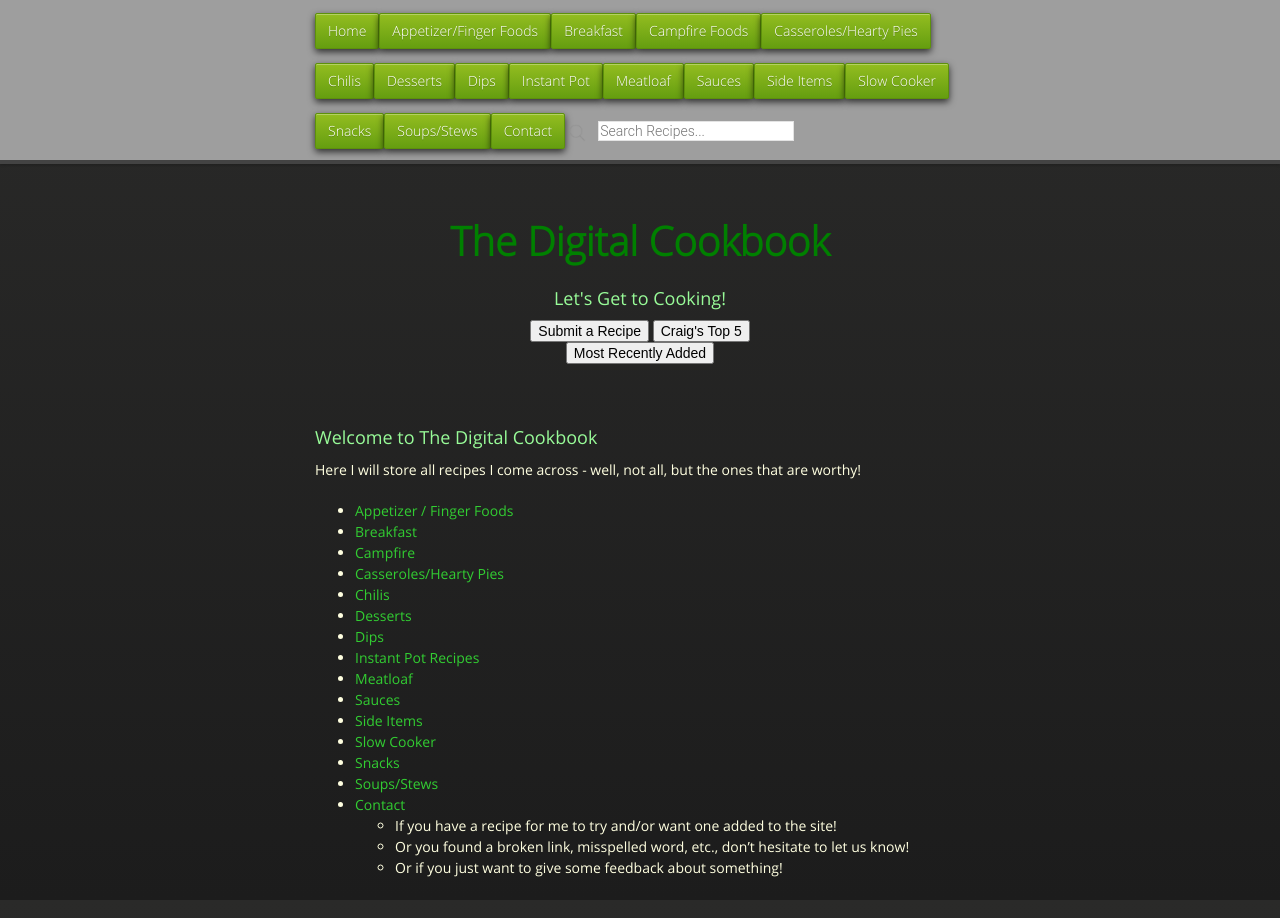
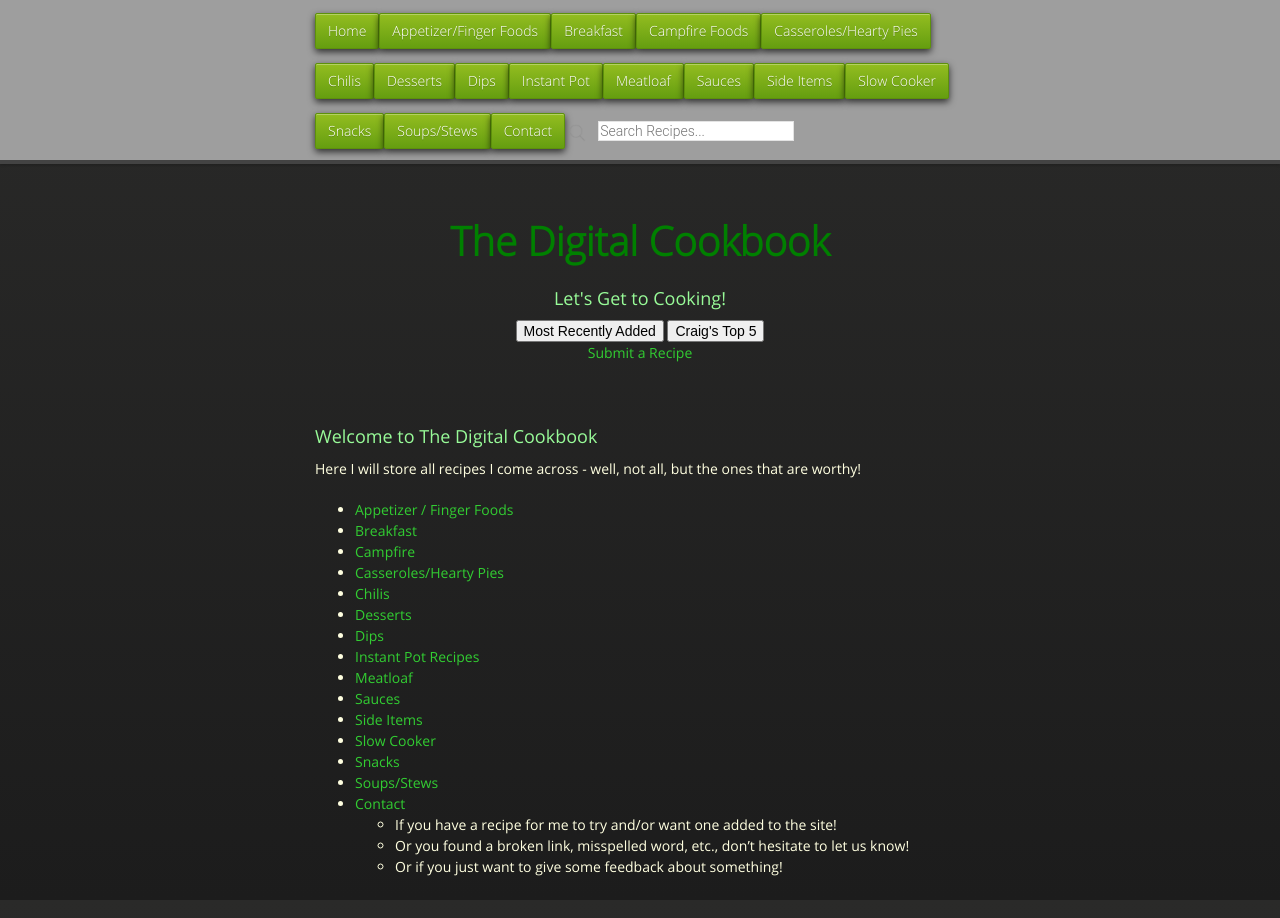
Before and after one commit to cmwillett/TheDigitalCookbook, a Jekyll site: the page built from index.md, in a window 1280 px wide. Built offline with Jekyll 4.4.1, drawn with Linux system fonts in a browser that asks for light colours; nearby versions of some CDN libraries.

Commit message:
Update default.html

```diff
--- a/_layouts/default.html
+++ b/_layouts/default.html
@@ -65,12 +65,11 @@ tipue_search_active: true
                     <center><h3>Let's Get to Cooking!</h3></center>
                     <center>
                     <form>
-                        <input type="button" value="Submit a Recipe" href="mailto:craig.willett@gmail.com?Subject=TDC-New Recipe" />
+                        <input type="button" value="Most Recently Added" onclick="window.location.href='{{site.github.url}}/MostRecentlyAdded/index.html'" />
                         <input type="button" value="Craig's Top 5" onclick="window.location.href='{{site.github.url}}/CraigsTop5/index.html'" />
                     </form>
-                    <form>
-                        <input type="button" value="Most Recently Added" onclick="window.location.href='{{site.github.url}}/MostRecentlyAdded/index.html'" />
-                    </form>
+                        <!--<input type="button" value="Submit a Recipe" onclick="window.location.href='{{site.github.url}}/Contact/index.html'" />-->
+                        <a href="mailto:craig.willett@gmail.com?Subject=TDC-New Recipe">Submit a Recipe</a>
                     </center>
                     <hr>
                 </div>
```
